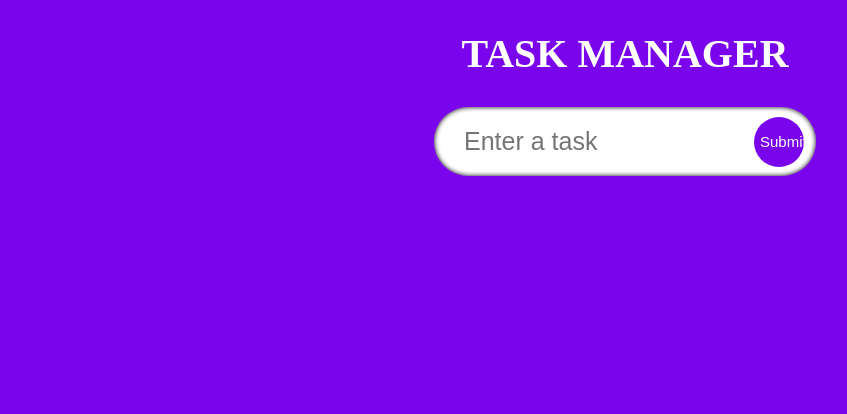
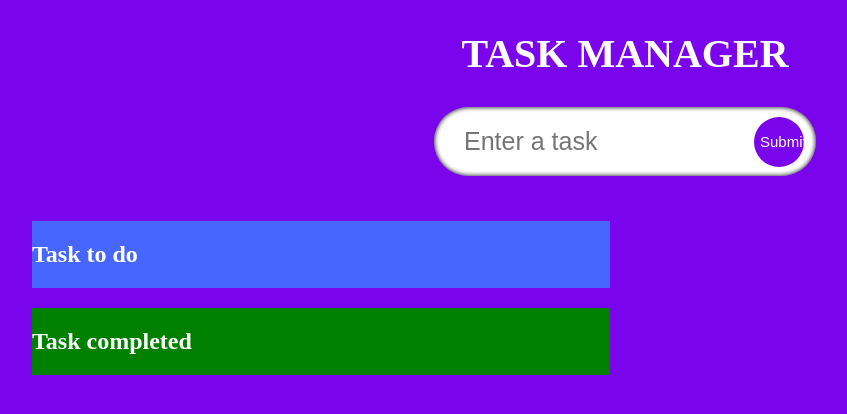
Before and after one commit to Walterhart/Task-Manager-React, a React (Create React App) app in the folder task-manager/: page / in a window 1280 px wide. Shown: the top 414 px of the page, without its empty margins (15-862 px from the left). Built offline with nearby package versions, Linux system fonts and the light colour scheme; a web font is replaced by a local one.

Commit message:
Add drag and drop feature

```diff
--- a/task-manager/package.json
+++ b/task-manager/package.json
@@ -9,8 +9,10 @@
     "@types/jest": "^27.5.2",
     "@types/node": "^16.18.12",
     "@types/react": "^18.0.28",
+    "@types/react-beautiful-dnd": "^13.1.3",
     "@types/react-dom": "^18.0.11",
     "react": "^18.2.0",
+    "react-beautiful-dnd": "^13.1.1",
     "react-dom": "^18.2.0",
     "react-icon": "^1.0.0",
     "react-icons": "^4.7.1",
--- a/task-manager/src/App.tsx
+++ b/task-manager/src/App.tsx
@@ -4,6 +4,7 @@ import './App.css';
 import InputForm from './component/InputForm';
 import { Task } from './model/task-model';
 import TaskList from './component/TaskList';
+import { DragDropContext } from 'react-beautiful-dnd';
 
 
 const App: React.FC = () => {
@@ -13,6 +14,9 @@ const App: React.FC = () => {
   // array of Task
   // follow Task interfact structure
   const [tasks, setTasks] = useState<Task[]>([]);
+
+  // variable for state of task-items
+  const [completedTasks, setCompletedTasks] = useState<Task[]>([]);
 
   const addTask = (e: React.FormEvent) =>{
     e.preventDefault();
@@ -25,11 +29,13 @@ const App: React.FC = () => {
   };
 
   return (
+    <DragDropContext onDragEnd = {()=>{}}>
     <div className="App">
       <h1 className='heading'> Task Manager</h1>
      <InputForm task= {task} setTask={setTask} addTask = {addTask}/>
-     <TaskList tasks= {tasks} setTasks={setTasks} />
+     <TaskList tasks= {tasks} setTasks={setTasks} completedTasks = {completedTasks} setCompletedTasks = {setCompletedTasks} />
     </div>
+    </DragDropContext>
   );
 }
 
--- a/task-manager/src/component/TaskItem.tsx
+++ b/task-manager/src/component/TaskItem.tsx
@@ -4,21 +4,29 @@ import { BsTrash } from "react-icons/bs";
 import { AiOutlineEdit, } from "react-icons/ai";
 import {MdDone } from "react-icons/md";
 import { useRef, useEffect } from 'react';
+import { Draggable } from 'react-beautiful-dnd';
 
 // props structure
 interface Props{
+    index: number;
     task: Task;
     tasks: Task[];
     setTasks: React.Dispatch<React.SetStateAction<Task[]>>;
+
+
 }
 
-const TaskItem = ({task, tasks, setTasks}: Props)  => {
+const TaskItem = ({index, task, tasks, setTasks}: Props)  => {
     const [edit, setEdit] = React.useState<boolean>(false);
     const [editedTask, setEditedTask] = React.useState<string>(task.task);
 
     //  mark task as completed
     const completeTask = (id: number) => {
-        setTasks(tasks.map((task) => task.id === id? {...task, completed: !task.isCompleted} : task));
+        setTasks(
+          tasks.map((todo) =>
+            todo.id === id ? { ...task, isCompleted: !task.isCompleted } : todo
+          )
+        );
     };
 
     // delte task base on id
@@ -32,7 +40,7 @@ const TaskItem = ({task, tasks, setTasks}: Props)  => {
         e.preventDefault();
         setTasks(tasks.map((task) => task.id === id? {...task, task:editedTask} : task));
         setEdit(false)
-    }
+    };
 
     // focus variable
     const InputTaskRef = useRef<HTMLInputElement>(null);
@@ -42,25 +50,36 @@ const TaskItem = ({task, tasks, setTasks}: Props)  => {
 
     }, [edit])
 
+  return (
+    <Draggable draggableId = {task.id.toString()} index = {index}>
+        {
+            (provided) => (
+    <form  className="tasks-item" onSubmit={(e) => editTask(e, task.id)} ref = {provided.innerRef} {...provided.dragHandleProps} {...provided.draggableProps}>
 
+    {/*edit task if icon clicked and edited*/}
+    {edit ? (
+            <input
+              value={editedTask}
+              onChange={(e) => setEditedTask(e.target.value)}
+              className="task-item-text"
+              ref={InputTaskRef}
+            />
+          ) : task.isCompleted? (
+            <s className="task-item-text">{task.task}</s>
+          ) : (
+            <span className="task-item-text">{task.task}</span>
+          )}
 
-  return (
-
-    // edit task if icon clicked and edited
-    <form  className="tasks-item" onSubmit={(e) => editTask(e, task.id)}>
-        {
-            edit ? (<input className ="task-item-text" value = {editedTask} onChange = {(e) => setEditedTask(e.target.value)}/>):(
-                    task.isCompleted ? ( <s className="tasks-item-text">{task.task}</s>) : ( <span className="tasks-item-text">{task.task}</span>)
+    <div className ="icon">
+        <AiOutlineEdit onClick = {() => { if(!edit && !task.isCompleted){setEdit(!edit)}}}/>
+        <BsTrash onClick = {() => deleteTask(task.id)}/>
+        <MdDone onClick = {() => completeTask(task.id)}/>
+    </div>
+</form>
             )
         }
 
-
-        <div className ="icon">
-            <AiOutlineEdit onClick = {() => { if(!edit && !task.isCompleted){setEdit(!edit)}}}/>
-            <BsTrash onClick = {() => deleteTask(task.id)}/>
-            <MdDone onClick = {() => completeTask(task.id)}/>
-        </div>
-    </form>
+    </Draggable>
   )
 }
 
--- a/task-manager/src/component/TaskList.tsx
+++ b/task-manager/src/component/TaskList.tsx
@@ -1,17 +1,42 @@
 import "./style.css"
 import { Task } from '../model/task-model';
 import TaskItem from './TaskItem';
+import { Droppable } from "react-beautiful-dnd";
 
 interface Props{
     tasks: Task[];
     setTasks: React.Dispatch<React.SetStateAction<Task[]>>;
+    completedTasks: Task[];
+    setCompletedTasks: React.Dispatch<React.SetStateAction<Task[]>>;
 }
-const TaskList: React.FC<Props> = ({tasks,setTasks}: Props) => {
+const TaskList: React.FC<Props> = ({tasks,setTasks, completedTasks, setCompletedTasks}: Props) => {
     return (
-        <div className="tasks">
-            {tasks.map((task) =>(
-                <TaskItem task = {task} key = {task.id} tasks = {tasks} setTasks = {setTasks} />
-            ))}
+        <div className="container">
+         <div className="tasks">
+            <Droppable droppableId="task-need-to-do">
+
+             {
+                (provided) => ( <div className="task-need-to-complete" ref ={provided.innerRef} {...provided.droppableProps}>
+                <h2>Task to do</h2>
+                {tasks.map((task, index) =>(
+                    <TaskItem  index ={index} task = {task} key = {task.id} tasks = {tasks} setTasks = {setTasks} />
+                ))}
+                 </div>)
+             }
+
+             </Droppable>
+             <Droppable droppableId="task-completed">
+
+                {
+                    (provided) => ( <div className="task-completed" ref ={provided.innerRef} {...provided.droppableProps}>
+                    <h2>Task completed</h2>
+                    { completedTasks.map((task,index) =>(
+                        <TaskItem index = {index} task = {task} key = {task.id} tasks = { completedTasks} setTasks = {setCompletedTasks} />
+                    ))}
+                </div>)
+                }
+             </Droppable>
+         </div>
         </div>
      );
 }
--- a/task-manager/src/component/style.css
+++ b/task-manager/src/component/style.css
@@ -51,8 +51,10 @@
     width: 95%;
     display: flex;
     margin-top: 10px;
+    flex-direction: column;
     justify-content: space-between;
     align-items: flex-start;
+    color: white
   }
 
   .tasks {
@@ -62,14 +64,26 @@
     width: 47.5%;
     padding: 15px;
     margin-top: 20px;
+    border-radius: 10px;
 
+  }
+  .task-need-to-complete{
+    background-color:  #4666FF;
   }
 
   .tasks-item{
     display: flex;
     border-radius: 5px;
     padding: 25px;
-    margin-top: 15px;
+    margin: 20px 20px 20px 20px;
     background-image: url("https://img.freepik.com/free-photo/creative-background-with-wrinkled-paper-effect_23-2149640516.jpg?w=826&t=st=1677560659~exp=1677561259~hmac=f9bfeb44353e2668cd30a15765f15d609ac366482080f37c3599a020469b48fa");
     transition: 0.2s;
   }
+  .tasks-item:hover{
+    box-shadow: 0 0 5px black;
+    transform: scale(1.05);
+  }
+  .task-completed{
+    background-color: green ;
+    margin-top: 20px;
+  }
```
Also changed, not shown: 1 other file (tests, documents, lock files or other folders).
